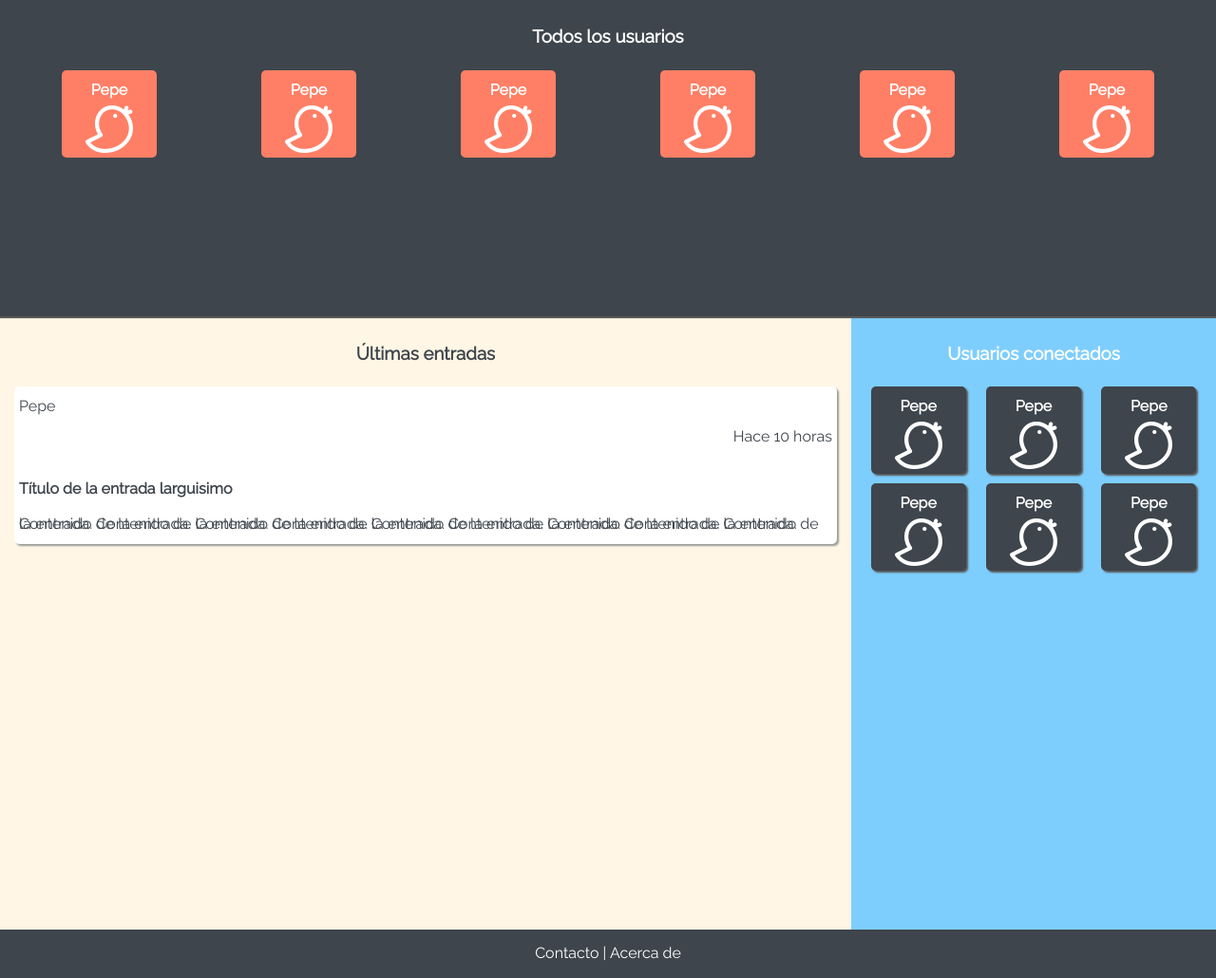
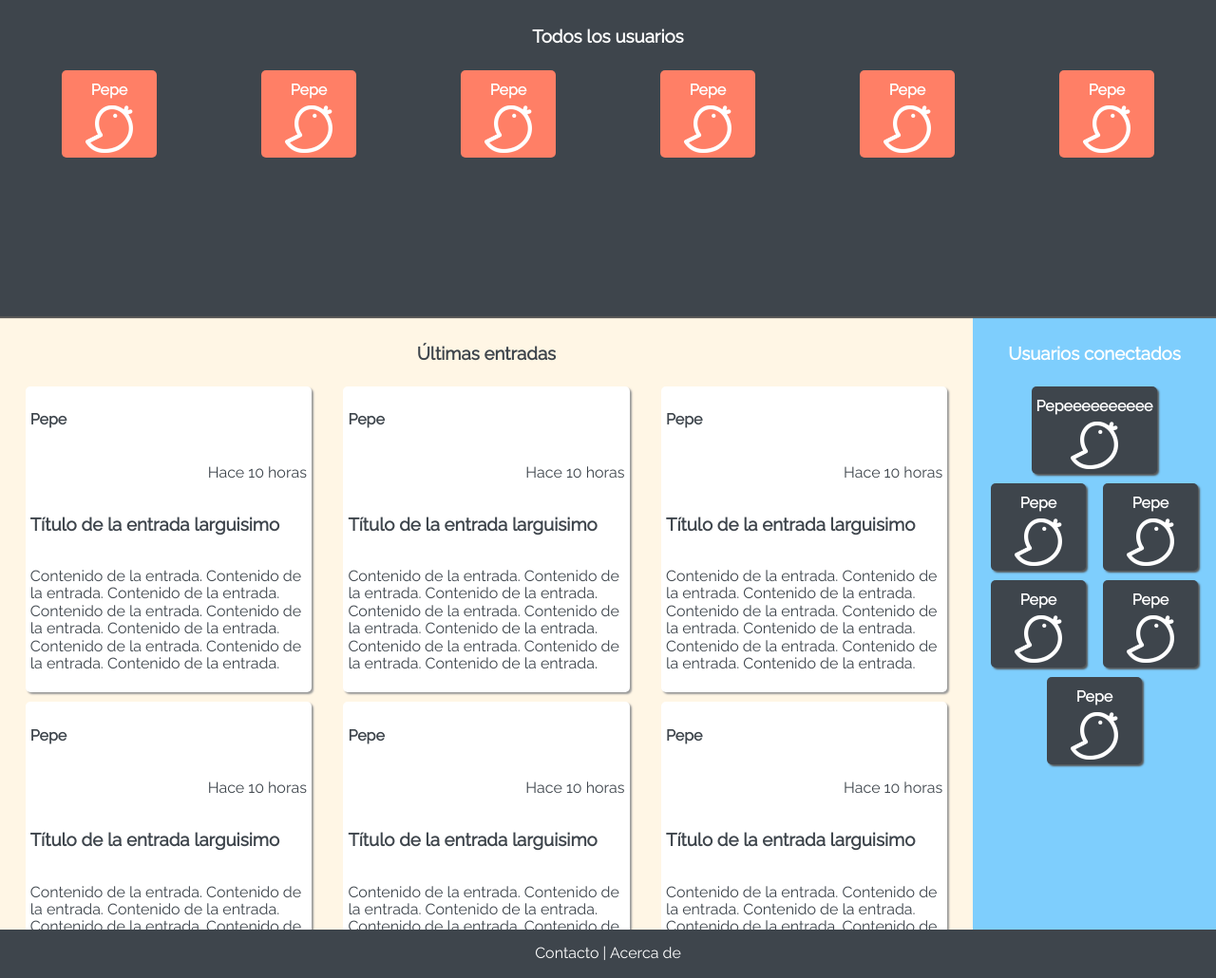
Before and after one commit to JuanjiJG/Chirper, a PHP site: page /portada.html in a window 1280 px wide. Shown: the part 219-1249 px from the top of the page at 95% size. Run offline with PHP 8.4, Linux system fonts and the light colour scheme.

Commit message:
Arreglado .post-card
Ya no se superpone el texto.

```diff
--- a/P1/css/style.css
+++ b/P1/css/style.css
@@ -133,6 +133,7 @@ html {
 
 .post-card-title {
     grid-area: post-card-title;
+    text-align: left !important;
 }
 
 .post-card-content {
@@ -166,7 +167,6 @@ html {
     border-radius: 5px;
     background-color: #fff;
     box-sizing: border-box;
-    line-height: 0;
 }
 
 #all-users-list li {
@@ -321,11 +321,15 @@ body {
     #last-posts {
         height: 60vh;
     }
+
+    .post-card {
+        width: 25%;
+    }
 }
 
 @media (min-width: 1024px) {
     .main-cover-grid-container {
-        grid-template-columns: 0.7fr 0.3fr;
+        grid-template-columns: 0.8fr 0.2fr;
         grid-template-areas:
                 "all-users all-users"
                 "last-posts connected-users";
@@ -341,6 +345,10 @@ body {
 
     #last-posts {
         height: 60vh;
+    }
+
+    .post-card {
+        width: 30%;
     }
 }
 
--- a/P1/portada.html
+++ b/P1/portada.html
@@ -78,29 +78,87 @@
       <h3>Últimas entradas</h3>
       <ul id="last-posts-list">
         <li class="post-card">
-          <p class="post-card-user">Pepe</p>
+          <h4 class="post-card-user">Pepe</h4>
           <img class="post-card-user-photo" src="img/logo.png"
                alt="Imagen del usuario">
           <p class="post-card-time">Hace 10 horas</p>
-          <h4 class="post-card-title">Título de la entrada larguisimo</h4>
-          <section class="post-card-content">
-            <p>Contenido de la entrada.
-              Contenido de la entrada. Contenido de la entrada.
-              Contenido de la entrada. Contenido de la entrada.
-              Contenido de la entrada. Contenido de la entrada.
-              Contenido de la entrada. Contenido de la entrada.</p>
-          </section>
+          <h3 class="post-card-title">Título de la entrada larguisimo</h3>
+          <p class="post-card-content">Contenido de la entrada.
+            Contenido de la entrada. Contenido de la entrada.
+            Contenido de la entrada. Contenido de la entrada.
+            Contenido de la entrada. Contenido de la entrada.
+            Contenido de la entrada. Contenido de la entrada.</p>
+        </li>
+        <li class="post-card">
+          <h4 class="post-card-user">Pepe</h4>
+          <img class="post-card-user-photo" src="img/logo.png"
+               alt="Imagen del usuario">
+          <p class="post-card-time">Hace 10 horas</p>
+          <h3 class="post-card-title">Título de la entrada larguisimo</h3>
+          <p class="post-card-content">Contenido de la entrada.
+            Contenido de la entrada. Contenido de la entrada.
+            Contenido de la entrada. Contenido de la entrada.
+            Contenido de la entrada. Contenido de la entrada.
+            Contenido de la entrada. Contenido de la entrada.</p>
+        </li>
+        <li class="post-card">
+          <h4 class="post-card-user">Pepe</h4>
+          <img class="post-card-user-photo" src="img/logo.png"
+               alt="Imagen del usuario">
+          <p class="post-card-time">Hace 10 horas</p>
+          <h3 class="post-card-title">Título de la entrada larguisimo</h3>
+          <p class="post-card-content">Contenido de la entrada.
+            Contenido de la entrada. Contenido de la entrada.
+            Contenido de la entrada. Contenido de la entrada.
+            Contenido de la entrada. Contenido de la entrada.
+            Contenido de la entrada. Contenido de la entrada.</p>
+        </li>
+        <li class="post-card">
+          <h4 class="post-card-user">Pepe</h4>
+          <img class="post-card-user-photo" src="img/logo.png"
+               alt="Imagen del usuario">
+          <p class="post-card-time">Hace 10 horas</p>
+          <h3 class="post-card-title">Título de la entrada larguisimo</h3>
+          <p class="post-card-content">Contenido de la entrada.
+            Contenido de la entrada. Contenido de la entrada.
+            Contenido de la entrada. Contenido de la entrada.
+            Contenido de la entrada. Contenido de la entrada.
+            Contenido de la entrada. Contenido de la entrada.</p>
+        </li>
+        <li class="post-card">
+          <h4 class="post-card-user">Pepe</h4>
+          <img class="post-card-user-photo" src="img/logo.png"
+               alt="Imagen del usuario">
+          <p class="post-card-time">Hace 10 horas</p>
+          <h3 class="post-card-title">Título de la entrada larguisimo</h3>
+          <p class="post-card-content">Contenido de la entrada.
+            Contenido de la entrada. Contenido de la entrada.
+            Contenido de la entrada. Contenido de la entrada.
+            Contenido de la entrada. Contenido de la entrada.
+            Contenido de la entrada. Contenido de la entrada.</p>
+        </li>
+        <li class="post-card">
+          <h4 class="post-card-user">Pepe</h4>
+          <img class="post-card-user-photo" src="img/logo.png"
+               alt="Imagen del usuario">
+          <p class="post-card-time">Hace 10 horas</p>
+          <h3 class="post-card-title">Título de la entrada larguisimo</h3>
+          <p class="post-card-content">Contenido de la entrada.
+            Contenido de la entrada. Contenido de la entrada.
+            Contenido de la entrada. Contenido de la entrada.
+            Contenido de la entrada. Contenido de la entrada.
+            Contenido de la entrada. Contenido de la entrada.</p>
         </li>
       </ul>
       <section id="last-post-pagination">
 
       </section>
     </section>
-    <section id="connected-users">
+    <aside id="connected-users">
       <h3>Usuarios conectados</h3>
       <ul id="connected-users-list">
         <li>
-          <p>Pepe</p>
+          <p>Pepeeeeeeeeee</p>
           <img src="img/logo.png" alt="Imagen del usuario">
         </li>
         <li>
@@ -124,7 +182,7 @@
           <img src="img/logo.png" alt="Imagen del usuario">
         </li>
       </ul>
-    </section>
+    </aside>
   </section>
 </main>
 <footer>
```
